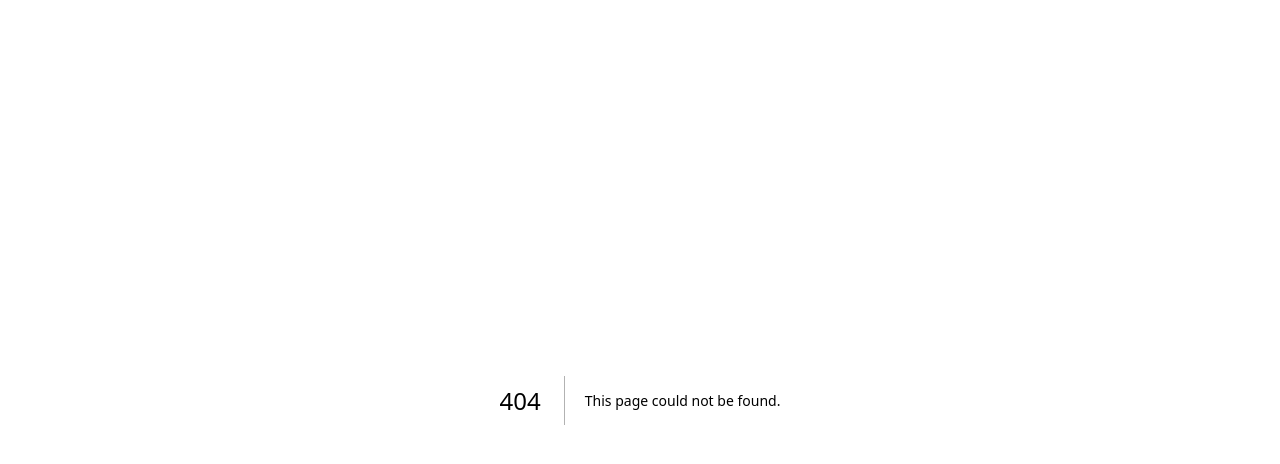
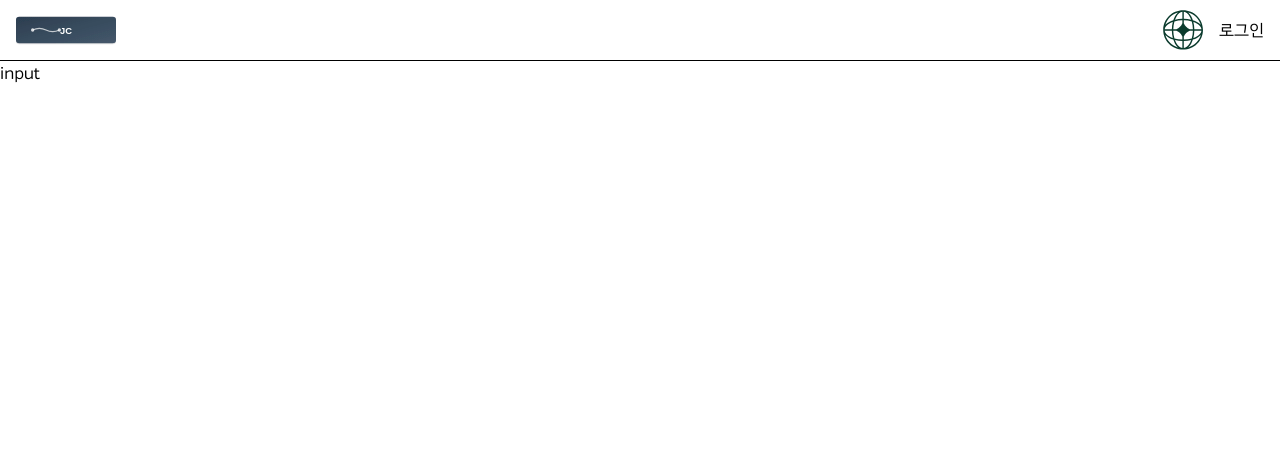
Before and after one commit to whdjh/contest_1, a Next.js app: page /testpage in a window 1280 px wide. Before the commit this address had no page. Shown: the top 464 px of the page. Built offline with nearby package versions, Linux system fonts and the light colour scheme.

Commit message:
feat: 테스트페이지 추가

```diff
--- a/src/app/page.tsx
+++ b/src/app/page.tsx
@@ -1,9 +1,7 @@
-import Nav from "@/components/common/Nav/Nav";
-
 export default function Home() {
   return (
-    <div className="">
-      <Nav />
+    <div>
+      메인페이지
     </div>
   );
 }
--- /dev/null
+++ b/src/app/testpage/page.tsx
@@ -0,0 +1,11 @@
+import Nav from "@/components/common/Nav/Nav";
+import Input from "@/components/common/Input/Input";
+
+export default function Home() {
+  return (
+    <div>
+      <Nav />
+      <Input />
+    </div>
+  );
+}
--- /dev/null
+++ b/src/components/common/Input/Input.tsx
@@ -0,0 +1,7 @@
+'use client';
+
+export default function Input() {
+  return (
+    <div>input</div>
+  );
+}
```
